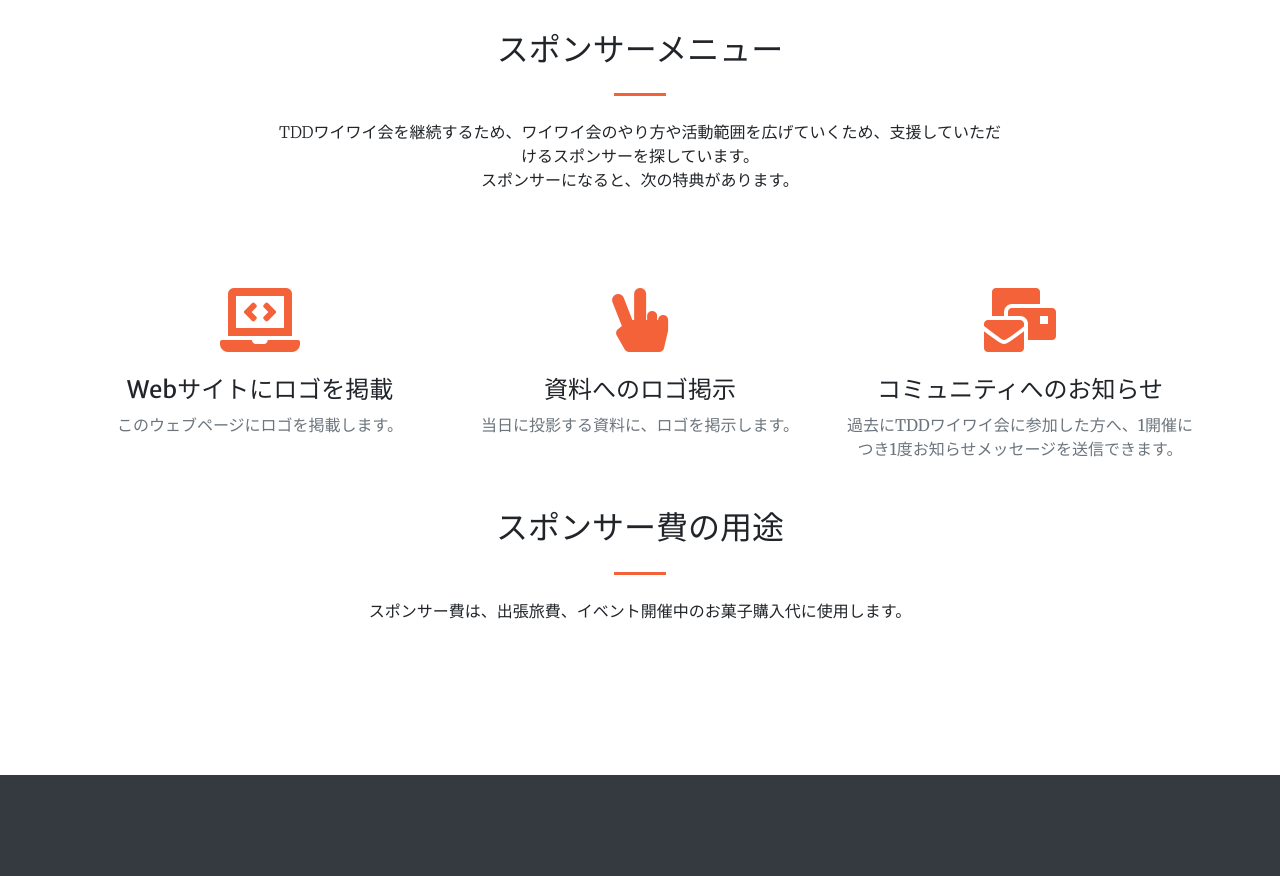
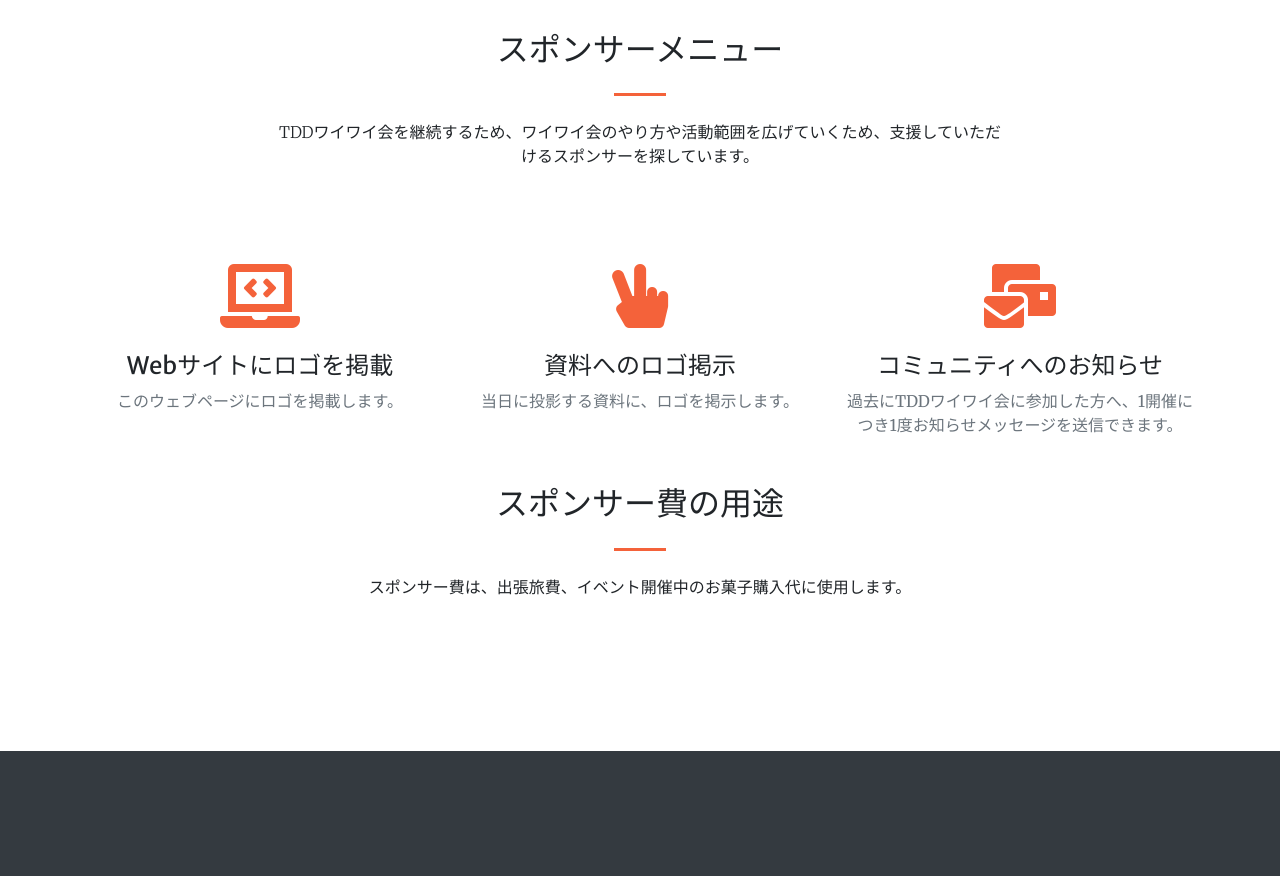
Before and after one commit to tddyyx/tddyyx.github.io, a website built with Parcel: page index.html in a window 1280 px wide. Shown: the part 3120-3996 px from the top of the page. Built offline with nearby package versions, Linux system fonts and the light colour scheme.

Commit message:
文言が正しくなかったので削除

```diff
--- a/index.html
+++ b/index.html
@@ -311,8 +311,6 @@
           <div class="col-lg-8 text-center">
             <p class="font-weight-light mb-5">
               TDDワイワイ会を継続するため、ワイワイ会のやり方や活動範囲を広げていくため、支援していただけるスポンサーを探しています。
-              <br />
-              スポンサーになると、次の特典があります。
             </p>
             <p class="font-weight-light mb-5"></p>
           </div>
```
